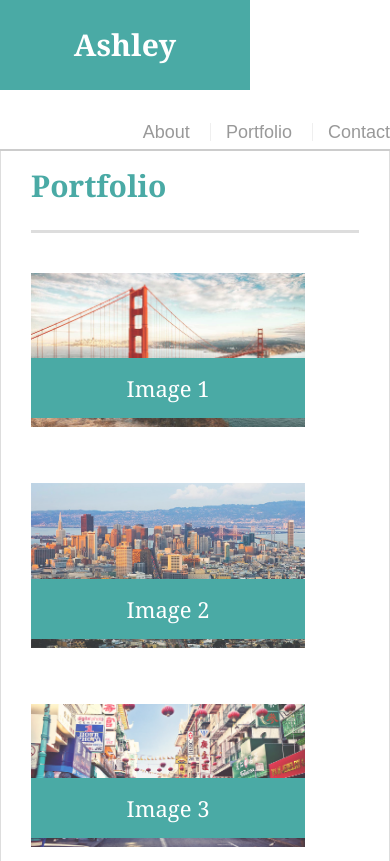
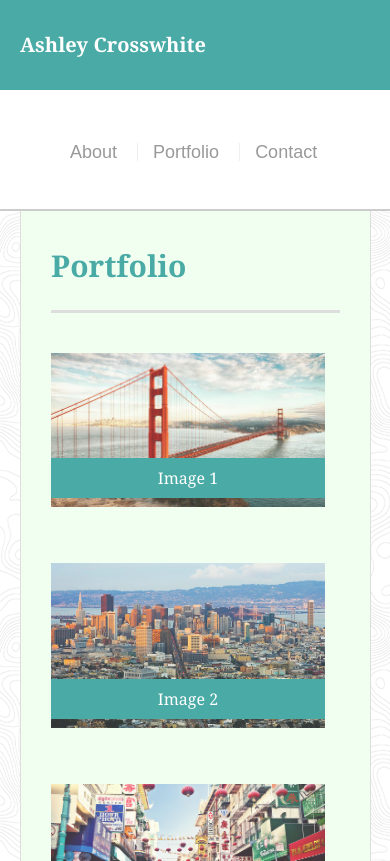
Before and after one commit to acrosswhite/Responsive-portfolio, a plain HTML site: page gallery.html in a window 390 px wide. Shown: the top 861 px of the page. Drawn offline with Linux system fonts and the light colour scheme.

Commit message:
update responsive css

```diff
--- a/assets/css/style.css
+++ b/assets/css/style.css
@@ -238,36 +238,74 @@ input[type=submit] {
   border: 0 none;
 }
 
-@media screen and (max-width: 980px;) {
+@media screen and (max-width: 980px) {
+  #logo {
+    font-size: 20px;
+    width: 100%;
+    padding: 20px;
+  }
+}
+
+@media screen and (max-width: 768px) {
+
+  .main-section {
+    max-width: 90%;
+    margin-left: 20px;
+  }
+
+  .sidebar {
+    float: left;
+    max-width: 90%;
+    margin-left: 20px;
+  }
+
+  nav {
+    float: right;
+    padding: 20px;
+    margin: 20px;
+  }
+
+  #logo {
+    font-size: 22px;
+  }
+
 
 }
 
-@media screen and (max-width: 768px;) {
-  .sidebar {
-    float: left;
+@media screen and (max-width: 640px) {
+
+  .work h3{
+    font-size: 16px;
+    padding: 5px;
   }
-}
-
-@media screen and (max-width: 640px;) {
 
   nav {
-    width: 50%;
     float: left;
     margin-top: 25px;
   }
 
   .main-section {
-    width: 100%;
+    width: 90%;
     position: relative;
     background-color: honeydew;
-    margin: 20px;
+    margin: 80px 20px 20px 20px;
+  }
+
+  .name {
+    background-color: #4aaaa5;
   }
 
   .sidebar {
     float: left;
-    max-width: 98%;
-    margin-right: 5px;
-    margin-left: 5px;
+    width: 100%;
+    margin-left: 20px;
+    max-width: 90%;
+  }
+
+  #logo {
+    padding: 20px;
+    float: inherit;
+    font-size: 20px;
   }
 
 }
--- a/gallery.html
+++ b/gallery.html
@@ -12,7 +12,7 @@
 <body>
 
   <header id="masthead">
-    <div class="container">
+    <div class="container name">
       <a href="index.html" id="logo">Ashley Crosswhite</a>
       <nav>
         <a href="index.html">About</a>
```
Also changed, not shown: contactme.html (+1 -1 lines), index.html (+1 -1 lines).
